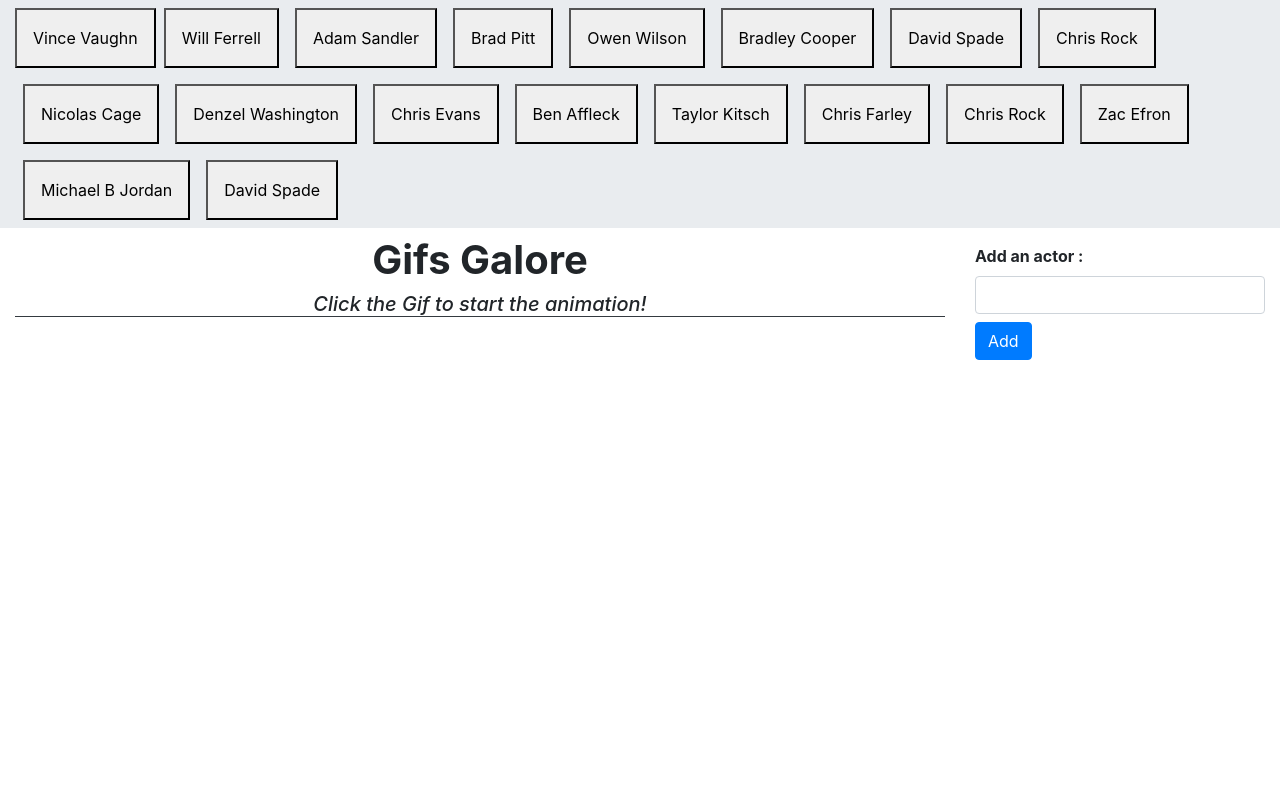
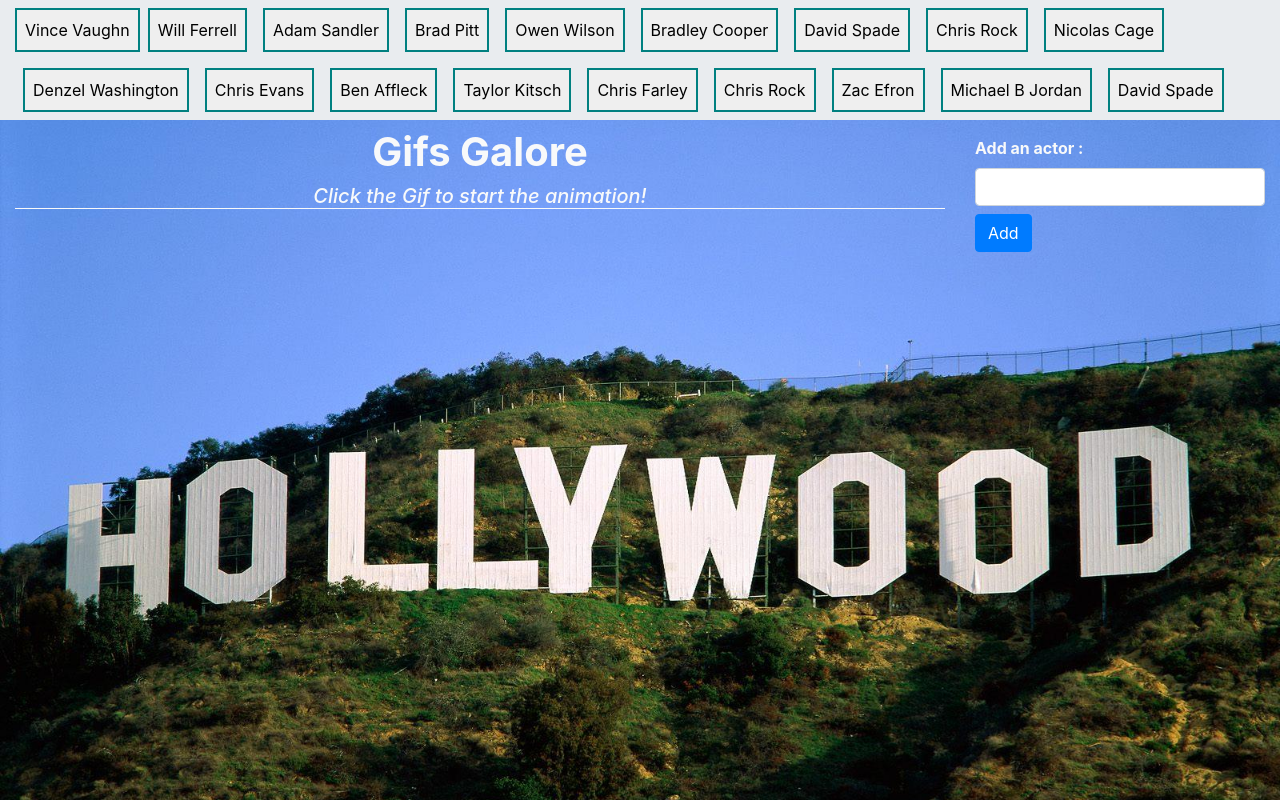
Before and after one commit to drewpepin1995/GifTastic, a plain HTML site: page index.html in a window 1280 px wide. Drawn offline with nearby package versions, Linux system fonts and the light colour scheme.

Commit message:
adding some CSS

```diff
--- a/assets/CSS/style.css
+++ b/assets/CSS/style.css
@@ -1,6 +1,7 @@
 button {
-     padding: 1rem;
+     padding: 0.5rem;
      margin: auto;
+     border: 2px solid teal;
 
 }
 
@@ -18,6 +19,7 @@ button + button {
     height: auto;
     margin: 0.5rem;
     padding: 0;
+    border: 3px solid white;
 
 
 }
@@ -28,3 +30,7 @@ img {
     margin: 0;
     padding: 0;
 }
+body {
+    background-image: url(../images/hollywood.jpg);
+    background-size: cover;
+}
--- a/index.html
+++ b/index.html
@@ -28,16 +28,16 @@
   <div class="container-fluid">
     <div class="row">
       <div class="col-md-9">
-        <h1 class="text-center font-weight-bold mt-2">Gifs Galore</h1>
-        <h5 class="text-center border-bottom border-dark font-italic">Click the Gif to start the animation!</h5>
-        <div id="gifDiv" class="mt-3">
+        <h1 class="text-center text-light font-weight-bold mt-2">Gifs Galore</h1>
+        <h5 class="text-center text-light border-bottom border-light font-italic">Click the Gif to start the animation!</h5>
+        <div id="gifDiv" class="mt-3 text-light font-weight-bold">
         </div>
       </div>
 
       <div class="col-md-3">
         <form>
           <div class="form-group mt-3">
-            <label class="font-weight-bold">Add an actor :</label>
+            <label class="font-weight-bold text-light">Add an actor :</label>
             <input class="form-control" id="actorForm">
             <button type="button" class="btn btn-primary mt-2" id="addButton">Add</button>
           </div>
```
Also changed, not shown: assets/images/hollywood.jpg (added).
